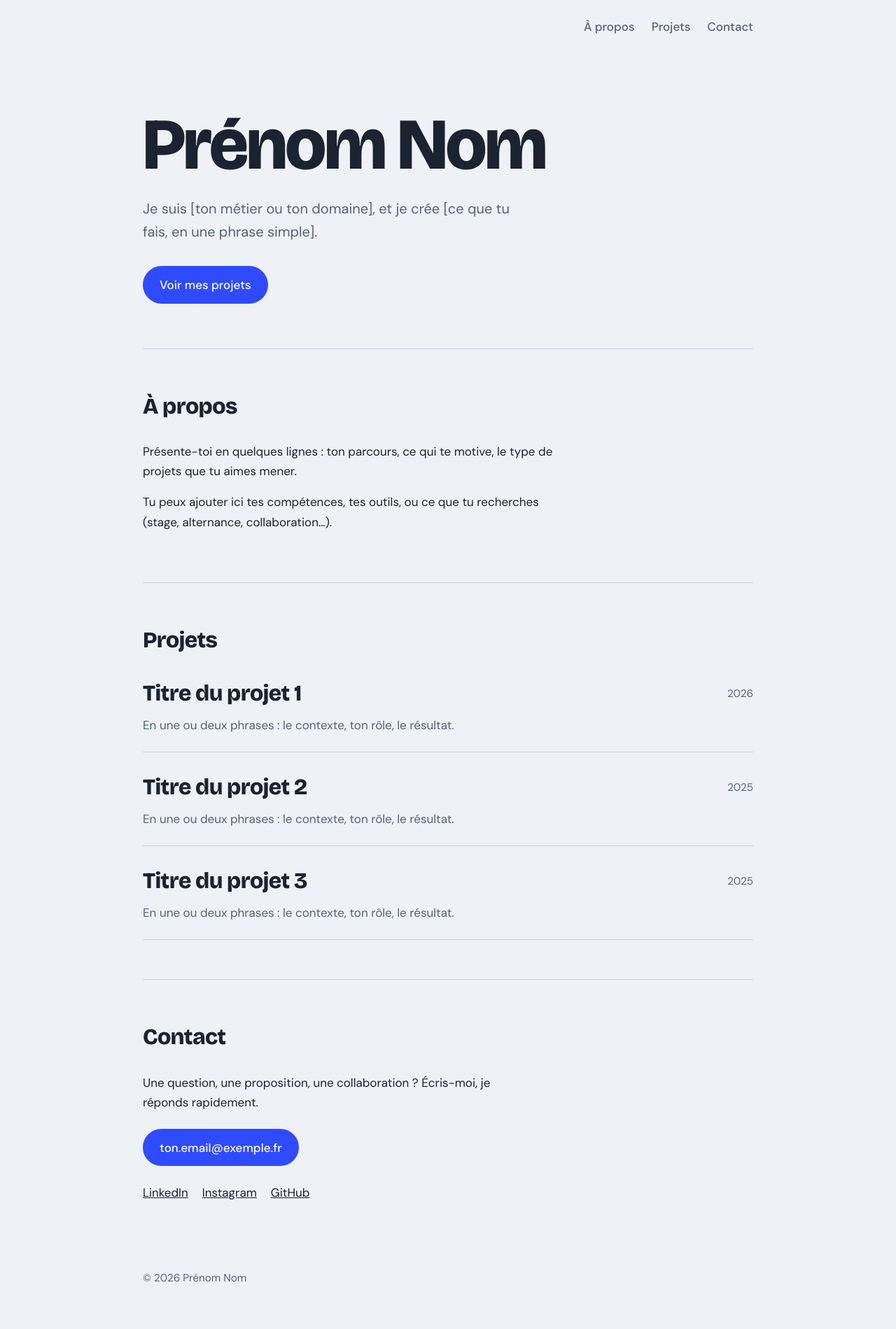
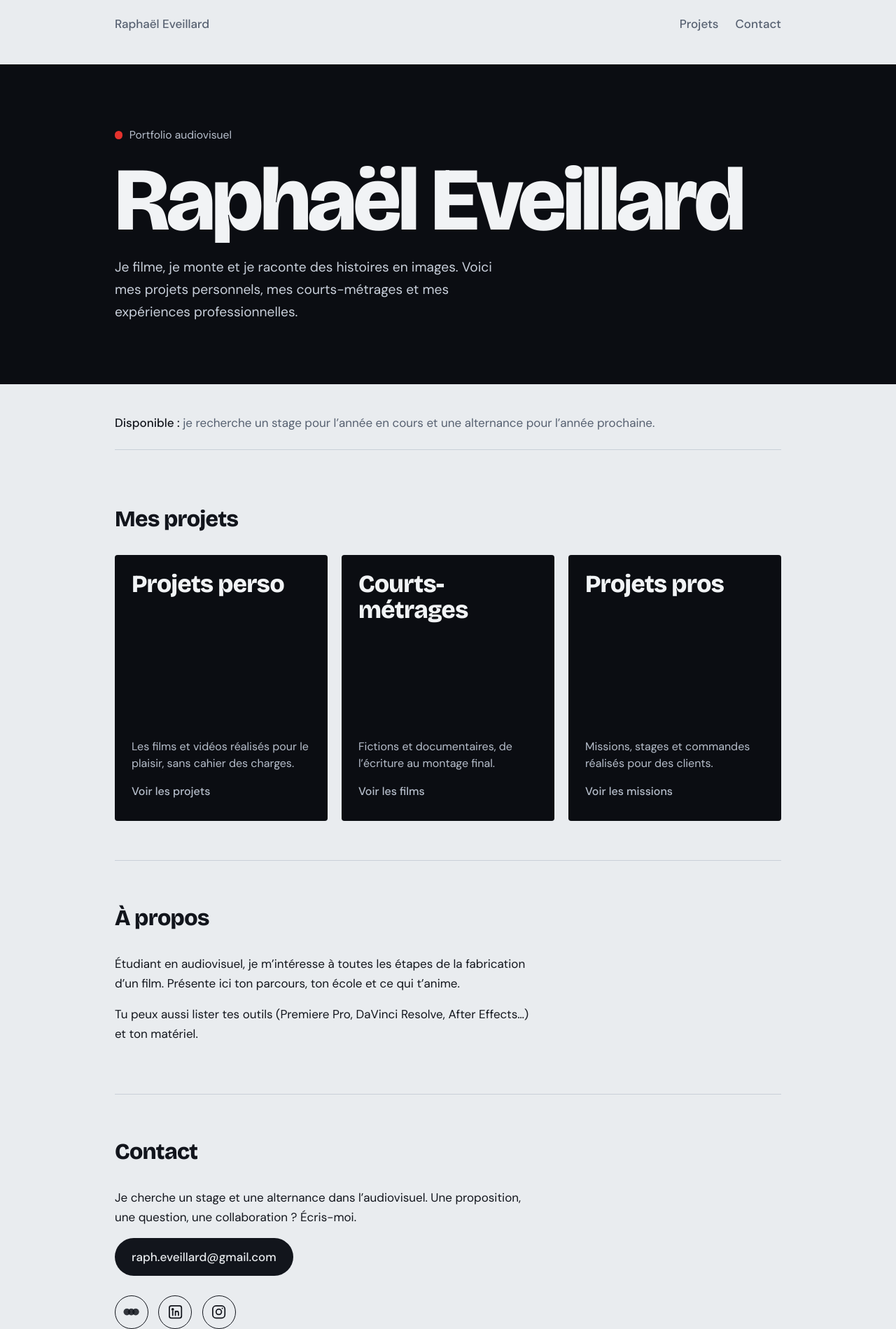
Before and after one commit to raphael-eveillard/raphaeleveillard.github.io, a plain HTML site: page index.html in a window 1280 px wide. Shown: the top 1899 px of the page at 70% size. Drawn offline with nearby package versions, Linux system fonts and the light colour scheme.

Commit message:
Add files via upload

```diff
--- a/index.html
+++ b/index.html
@@ -3,191 +3,96 @@
 <head>
 <meta charset="utf-8">
 <meta name="viewport" content="width=device-width, initial-scale=1">
-<title>Prénom Nom – Portfolio</title>
-<meta name="description" content="Portfolio de Prénom Nom : projets, parcours et contact.">
+<title>Raphaël Eveillard – Audiovisuel</title>
+<meta name="description" content="Portfolio de Raphaël Eveillard, étudiant en audiovisuel : projets personnels, courts-métrages et projets professionnels.">
 <link rel="preconnect" href="https://fonts.googleapis.com">
 <link rel="preconnect" href="https://fonts.gstatic.com" crossorigin>
 <link href="https://fonts.googleapis.com/css2?family=Bricolage+Grotesque:opsz,wght@12..96,500;12..96,800&family=DM+Sans:wght@400;500&display=swap" rel="stylesheet">
-<style>
-  :root {
-    --bg: #eef1f6;
-    --ink: #1b2230;
-    --muted: #55607a;
-    --line: #cdd4e2;
-    --accent: #2f4bff;
-    --accent-ink: #ffffff;
-    --display: "Bricolage Grotesque", "Helvetica Neue", Arial, sans-serif;
-    --body: "DM Sans", system-ui, -apple-system, "Segoe UI", sans-serif;
-  }
-  @media (prefers-color-scheme: dark) {
-    :root:not([data-theme="light"]) {
-      --bg: #141a28;
-      --ink: #eef1f6;
-      --muted: #9aa5c0;
-      --line: #2c3650;
-      --accent: #7f93ff;
-      --accent-ink: #141a28;
-    }
-  }
-  * { box-sizing: border-box; }
-  html { scroll-behavior: smooth; }
-  body {
-    margin: 0;
-    background: var(--bg);
-    color: var(--ink);
-    font-family: var(--body);
-    font-size: 1.0625rem;
-    line-height: 1.65;
-  }
-  a { color: inherit; }
-  :focus-visible { outline: 3px solid var(--accent); outline-offset: 3px; }
-  .wrap { max-width: 920px; margin: 0 auto; padding: 0 1.5rem; }
-
-  header.top { padding: 1.5rem 0; }
-  header.top nav { display: flex; gap: 1.5rem; justify-content: flex-end; }
-  header.top a { text-decoration: none; color: var(--muted); font-weight: 500; }
-  header.top a:hover { color: var(--ink); }
-
-  .hero { padding: 5rem 0 4rem; }
-  .hero h1 {
-    font-family: var(--display);
-    font-weight: 800;
-    font-size: clamp(2.8rem, 9vw, 6.5rem);
-    line-height: 0.98;
-    letter-spacing: -0.03em;
-    margin: 0 0 1.5rem;
-  }
-  .hero p {
-    max-width: 34rem;
-    font-size: 1.25rem;
-    color: var(--muted);
-    margin: 0 0 2rem;
-  }
-  .btn {
-    display: inline-block;
-    background: var(--accent);
-    color: var(--accent-ink);
-    padding: 0.8rem 1.5rem;
-    border-radius: 999px;
-    font-weight: 500;
-    text-decoration: none;
-  }
-  .btn:hover { filter: brightness(1.1); }
-
-  section { padding: 3.5rem 0; border-top: 1px solid var(--line); }
-  h2 {
-    font-family: var(--display);
-    font-weight: 800;
-    font-size: 2rem;
-    letter-spacing: -0.02em;
-    margin: 0 0 1.5rem;
-  }
-  .about p { max-width: 38rem; margin: 0 0 1rem; }
-
-  .project {
-    display: grid;
-    grid-template-columns: 1fr auto;
-    gap: 0.25rem 2rem;
-    padding: 1.5rem 0;
-    border-bottom: 1px solid var(--line);
-    text-decoration: none;
-  }
-  .project:first-of-type { padding-top: 0; }
-  .project h3 {
-    font-family: var(--display);
-    font-weight: 800;
-    font-size: clamp(1.4rem, 4vw, 2rem);
-    letter-spacing: -0.02em;
-    margin: 0;
-  }
-  .project:hover h3 { color: var(--accent); }
-  .project p { grid-column: 1; margin: 0; color: var(--muted); max-width: 34rem; }
-  .project .meta { grid-column: 2; grid-row: 1; align-self: center; color: var(--muted); font-size: 0.95rem; }
-  @media (max-width: 560px) {
-    .project { grid-template-columns: 1fr; }
-    .project .meta { grid-column: 1; grid-row: auto; }
-  }
-
-  .contact p { max-width: 34rem; margin: 0 0 1.5rem; }
-  .contact .links { display: flex; flex-wrap: wrap; gap: 1.25rem; margin-top: 1.5rem; }
-
-  footer { padding: 2.5rem 0 3rem; color: var(--muted); font-size: 0.95rem; }
-
-  @media (prefers-reduced-motion: reduce) {
-    html { scroll-behavior: auto; }
-  }
-</style>
+<link rel="stylesheet" href="style.css">
 </head>
 <body>
+<div class="wrap">
+  <nav class="nav" aria-label="Navigation principale">
+    <a href="index.html">Raphaël Eveillard</a>
+    <div class="links">
+      <a href="index.html#projets">Projets</a>
+      <a href="index.html#contact">Contact</a>
+    </div>
+  </nav>
+</div>
 
-<header class="top">
+<header class="scope">
   <div class="wrap">
-    <nav aria-label="Navigation principale">
-      <a href="#a-propos">À propos</a>
-      <a href="#projets">Projets</a>
-      <a href="#contact">Contact</a>
-    </nav>
+    <span class="rec">Portfolio audiovisuel</span>
+    <h1>Raphaël Eveillard</h1>
+    <!-- ✏️ Adapte cette phrase (réalisation, montage, cadrage, étalonnage…) -->
+    <p>Je filme, je monte et je raconte des histoires en images. Voici mes projets personnels, mes courts-métrages et mes expériences professionnelles.</p>
   </div>
 </header>
 
-<main>
-  <div class="wrap">
+<div class="wrap">
+  <!-- ✏️ Vérifie les périodes -->
+  <p class="status"><strong>Disponible :</strong> je recherche un stage pour l’année en cours et une alternance pour l’année prochaine.</p>
 
-    <!-- ✏️ À MODIFIER : ton nom et ta phrase de présentation -->
-    <div class="hero">
-      <h1>Prénom Nom</h1>
-      <p>Je suis [ton métier ou ton domaine], et je crée [ce que tu fais, en une phrase simple].</p>
-      <a class="btn" href="#projets">Voir mes projets</a>
-    </div>
-
-    <!-- ✏️ À MODIFIER : ta présentation -->
-    <section id="a-propos" class="about">
-      <h2>À propos</h2>
-      <p>Présente-toi en quelques lignes : ton parcours, ce qui te motive, le type de projets que tu aimes mener.</p>
-      <p>Tu peux ajouter ici tes compétences, tes outils, ou ce que tu recherches (stage, alternance, collaboration…).</p>
-    </section>
-
-    <!-- ✏️ À MODIFIER : tes projets. Copie un bloc <a class="project"> pour en ajouter. -->
+  <main>
     <section id="projets">
-      <h2>Projets</h2>
-
-      <a class="project" href="#">
-        <h3>Titre du projet 1</h3>
-        <span class="meta">2026</span>
-        <p>En une ou deux phrases : le contexte, ton rôle, le résultat.</p>
-      </a>
-
-      <a class="project" href="#">
-        <h3>Titre du projet 2</h3>
-        <span class="meta">2025</span>
-        <p>En une ou deux phrases : le contexte, ton rôle, le résultat.</p>
-      </a>
-
-      <a class="project" href="#">
-        <h3>Titre du projet 3</h3>
-        <span class="meta">2025</span>
-        <p>En une ou deux phrases : le contexte, ton rôle, le résultat.</p>
-      </a>
-    </section>
-
-    <!-- ✏️ À MODIFIER : ton email et tes réseaux -->
-    <section id="contact" class="contact">
-      <h2>Contact</h2>
-      <p>Une question, une proposition, une collaboration ? Écris-moi, je réponds rapidement.</p>
-      <a class="btn" href="mailto:ton.email@exemple.fr">ton.email@exemple.fr</a>
-      <div class="links">
-        <a href="https://www.linkedin.com/in/ton-profil">LinkedIn</a>
-        <a href="https://www.instagram.com/ton-compte">Instagram</a>
-        <a href="https://github.com/tonpseudo">GitHub</a>
+      <h2>Mes projets</h2>
+      <div class="cats">
+        <a class="cat" href="projets-perso.html">
+          <h3>Projets perso</h3>
+          <div><p>Les films et vidéos réalisés pour le plaisir, sans cahier des charges.</p><p class="go">Voir les projets</p></div>
+        </a>
+        <a class="cat" href="courts-metrages.html">
+          <h3>Courts-métrages</h3>
+          <div><p>Fictions et documentaires, de l’écriture au montage final.</p><p class="go">Voir les films</p></div>
+        </a>
+        <a class="cat" href="projets-pros.html">
+          <h3>Projets pros</h3>
+          <div><p>Missions, stages et commandes réalisés pour des clients.</p><p class="go">Voir les missions</p></div>
+        </a>
       </div>
     </section>
 
+    <section id="a-propos" class="about">
+      <h2>À propos</h2>
+      <!-- ✏️ Écris ici ta présentation : formation, école, ce que tu aimes faire, outils maîtrisés -->
+      <p>Étudiant en audiovisuel, je m’intéresse à toutes les étapes de la fabrication d’un film. Présente ici ton parcours, ton école et ce qui t’anime.</p>
+      <p>Tu peux aussi lister tes outils (Premiere Pro, DaVinci Resolve, After Effects…) et ton matériel.</p>
+    </section>
+
+    <section id="contact" class="contact">
+      <h2>Contact</h2>
+      <p>Je cherche un stage et une alternance dans l’audiovisuel. Une proposition, une question, une collaboration ? Écris-moi.</p>
+      <a class="btn" href="mailto:raph.eveillard@gmail.com">raph.eveillard@gmail.com</a>
+      <div class="social">
+  <a href="https://letterboxd.com/TON-PSEUDO/" aria-label="Letterboxd" title="Letterboxd" target="_blank" rel="noopener">
+    <svg viewBox="0 0 24 24" fill="currentColor" aria-hidden="true"><circle cx="5.5" cy="12" r="5" fill-opacity=".85"/><circle cx="12" cy="12" r="5" fill-opacity=".85"/><circle cx="18.5" cy="12" r="5" fill-opacity=".85"/></svg>
+  </a>
+  <a href="https://www.linkedin.com/in/TON-PROFIL/" aria-label="LinkedIn" title="LinkedIn" target="_blank" rel="noopener">
+    <svg viewBox="0 0 24 24" fill="none" stroke="currentColor" stroke-width="1.8" aria-hidden="true"><rect x="3" y="3" width="18" height="18" rx="3"/><circle cx="8" cy="8.2" r="1" fill="currentColor"/><path d="M8 11v6M12 17v-6M12 13.5c0-1.4 1-2.5 2.4-2.5s2.1 1 2.1 2.6V17" stroke-linecap="round" stroke-linejoin="round"/></svg>
+  </a>
+  <a href="https://www.instagram.com/TON-COMPTE/" aria-label="Instagram" title="Instagram" target="_blank" rel="noopener">
+    <svg viewBox="0 0 24 24" fill="none" stroke="currentColor" stroke-width="1.8" aria-hidden="true"><rect x="3" y="3" width="18" height="18" rx="5"/><circle cx="12" cy="12" r="4"/><circle cx="17.2" cy="6.8" r="1" fill="currentColor" stroke="none"/></svg>
+  </a>
+</div>
+    </section>
+  </main>
+</div>
+<footer>
+  <div class="wrap">
+    <span>© 2026 Raphaël Eveillard</span>
+    <div class="social">
+  <a href="https://letterboxd.com/TON-PSEUDO/" aria-label="Letterboxd" title="Letterboxd" target="_blank" rel="noopener">
+    <svg viewBox="0 0 24 24" fill="currentColor" aria-hidden="true"><circle cx="5.5" cy="12" r="5" fill-opacity=".85"/><circle cx="12" cy="12" r="5" fill-opacity=".85"/><circle cx="18.5" cy="12" r="5" fill-opacity=".85"/></svg>
+  </a>
+  <a href="https://www.linkedin.com/in/TON-PROFIL/" aria-label="LinkedIn" title="LinkedIn" target="_blank" rel="noopener">
+    <svg viewBox="0 0 24 24" fill="none" stroke="currentColor" stroke-width="1.8" aria-hidden="true"><rect x="3" y="3" width="18" height="18" rx="3"/><circle cx="8" cy="8.2" r="1" fill="currentColor"/><path d="M8 11v6M12 17v-6M12 13.5c0-1.4 1-2.5 2.4-2.5s2.1 1 2.1 2.6V17" stroke-linecap="round" stroke-linejoin="round"/></svg>
+  </a>
+  <a href="https://www.instagram.com/TON-COMPTE/" aria-label="Instagram" title="Instagram" target="_blank" rel="noopener">
+    <svg viewBox="0 0 24 24" fill="none" stroke="currentColor" stroke-width="1.8" aria-hidden="true"><rect x="3" y="3" width="18" height="18" rx="5"/><circle cx="12" cy="12" r="4"/><circle cx="17.2" cy="6.8" r="1" fill="currentColor" stroke="none"/></svg>
+  </a>
+</div>
   </div>
-</main>
-
-<footer>
-  <div class="wrap">© 2026 Prénom Nom</div>
 </footer>
-
 </body>
 </html>
--- /dev/null
+++ b/style.css
@@ -0,0 +1,84 @@
+:root {
+  --bg: #e9ecef;
+  --ink: #12151c;
+  --muted: #566070;
+  --line: #c9d0d8;
+  --bar: #0b0d12;
+  --bar-ink: #f1f3f5;
+  --rec: #e5322d;
+  --display: "Bricolage Grotesque", "Helvetica Neue", Arial, sans-serif;
+  --body: "DM Sans", system-ui, -apple-system, "Segoe UI", sans-serif;
+}
+@media (prefers-color-scheme: dark) {
+  :root {
+    --bg: #14171e;
+    --ink: #eef0f3;
+    --muted: #9aa3b2;
+    --line: #2a303c;
+    --bar: #05060a;
+  }
+}
+* { box-sizing: border-box; }
+html { scroll-behavior: smooth; }
+body { margin: 0; background: var(--bg); color: var(--ink); font-family: var(--body); font-size: 1.0625rem; line-height: 1.65; }
+a { color: inherit; }
+:focus-visible { outline: 3px solid var(--rec); outline-offset: 3px; }
+.wrap { max-width: 1000px; margin: 0 auto; padding: 0 1.5rem; }
+
+/* Barre de navigation */
+.nav { display: flex; justify-content: space-between; align-items: center; padding: 1.25rem 0; }
+.nav a { text-decoration: none; color: var(--muted); font-weight: 500; }
+.nav a:hover { color: var(--ink); }
+.nav .links { display: flex; gap: 1.5rem; }
+
+/* Accueil : cadre cinémascope */
+.scope { background: var(--bar); color: var(--bar-ink); padding: clamp(2.5rem, 8vw, 5.5rem) 0; margin: 1.5rem 0 0; }
+.scope .wrap { display: grid; gap: 1.25rem; }
+.rec { display: inline-flex; align-items: center; gap: .6rem; color: #b7bfcc; font-size: .98rem; }
+.rec::before { content: ""; width: .7rem; height: .7rem; border-radius: 50%; background: var(--rec); animation: blink 1.6s steps(2, jump-none) infinite; }
+@keyframes blink { 50% { opacity: .15; } }
+.scope h1 { font-family: var(--display); font-weight: 800; font-size: clamp(3rem, 11vw, 8rem); line-height: .94; letter-spacing: -.035em; margin: 0; }
+.scope p { margin: 0; max-width: 36rem; font-size: 1.2rem; color: #c9d0db; }
+
+.status { padding: 1.5rem 0; border-bottom: 1px solid var(--line); color: var(--muted); }
+.status strong { color: var(--ink); font-weight: 500; }
+
+h2 { font-family: var(--display); font-weight: 800; font-size: 2rem; letter-spacing: -.02em; margin: 0 0 1.5rem; }
+section { padding: 3.5rem 0; }
+section + section { border-top: 1px solid var(--line); }
+
+/* Les trois catégories */
+.cats { display: grid; grid-template-columns: repeat(3, 1fr); gap: 1.25rem; }
+.cat { display: flex; flex-direction: column; justify-content: space-between; aspect-ratio: 4 / 5; padding: 1.5rem; background: var(--bar); color: var(--bar-ink); text-decoration: none; border-radius: 4px; border-bottom: 6px solid var(--bar); transition: border-color .2s; }
+.cat:hover, .cat:focus-visible { border-bottom-color: var(--rec); }
+.cat h3 { font-family: var(--display); font-weight: 800; font-size: clamp(1.6rem, 3.4vw, 2.2rem); line-height: 1.05; letter-spacing: -.02em; margin: 0; }
+.cat p { margin: 0; color: #b7bfcc; font-size: 1rem; line-height: 1.5; }
+.cat .go { margin-top: 1rem; font-weight: 500; }
+@media (max-width: 760px) { .cats { grid-template-columns: 1fr; } .cat { aspect-ratio: 16 / 9; } }
+
+.about p, .contact p { max-width: 38rem; margin: 0 0 1rem; }
+.btn { display: inline-block; background: var(--ink); color: var(--bg); padding: .8rem 1.5rem; border-radius: 999px; font-weight: 500; text-decoration: none; }
+.btn:hover { background: var(--rec); color: #fff; }
+
+/* Icônes sociales */
+.social { display: flex; gap: .9rem; margin-top: 1.75rem; }
+.social a { display: grid; place-items: center; width: 3rem; height: 3rem; border-radius: 50%; border: 1.5px solid var(--ink); color: var(--ink); }
+.social a:hover { background: var(--ink); color: var(--bg); }
+.social svg { width: 1.45rem; height: 1.45rem; }
+
+/* Pages de catégorie */
+.page-head { padding: 3rem 0 2rem; }
+.page-head h1 { font-family: var(--display); font-weight: 800; font-size: clamp(2.4rem, 8vw, 5rem); line-height: 1; letter-spacing: -.03em; margin: 0 0 1rem; }
+.page-head p { max-width: 36rem; margin: 0; color: var(--muted); font-size: 1.15rem; }
+.project { padding: 2.5rem 0; border-top: 1px solid var(--line); }
+.frame { aspect-ratio: 16 / 9; background: var(--bar); display: grid; place-items: center; color: #8a93a3; border-radius: 4px; overflow: hidden; margin-bottom: 1.25rem; }
+.frame iframe { width: 100%; height: 100%; border: 0; }
+.project h2 { font-size: 1.7rem; margin: 0 0 .25rem; }
+.project .meta { color: var(--muted); margin: 0 0 .75rem; }
+.project p { max-width: 38rem; margin: 0; }
+
+footer { padding: 2.5rem 0 3rem; border-top: 1px solid var(--line); color: var(--muted); font-size: .95rem; }
+footer .wrap { display: flex; flex-wrap: wrap; justify-content: space-between; align-items: center; gap: 1rem; }
+footer .social { margin: 0; }
+
+@media (prefers-reduced-motion: reduce) { html { scroll-behavior: auto; } .rec::before { animation: none; } }
```
Also changed, not shown: courts-metrages.html (added, +67 -0 lines), projets-perso.html (added, +67 -0 lines), projets-pros.html (added, +67 -0 lines).
